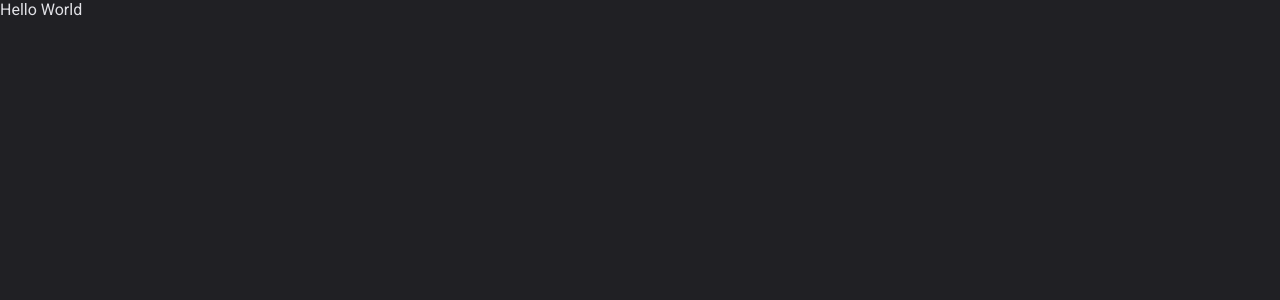
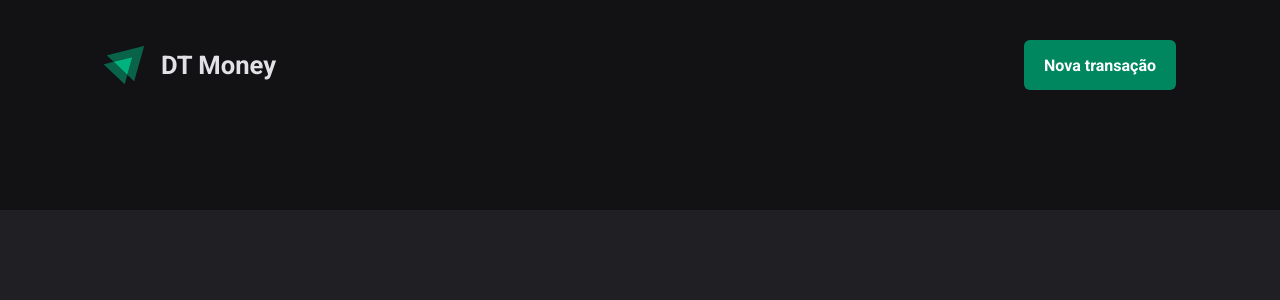
Before and after one commit to moutinhofuturedev/dt-money, a React (Vite) app: page / in a window 1280 px wide. Shown: the top 300 px of the page. Built offline with nearby package versions, Linux system fonts and the light colour scheme.

Commit message:
feature(DT-01): cria componentes

```diff
--- a/src/App.tsx
+++ b/src/App.tsx
@@ -1,12 +1,13 @@
 import { ThemeProvider } from 'styled-components'
 import { defaultTheme } from './styles/theme/default'
 import { GlobalStyle } from './styles/global'
+import { Transactions } from './pages/Transactions'
 
 const App = () => {
   return (
     <ThemeProvider theme={defaultTheme}>
       <GlobalStyle />
-      <p>Hello World</p>
+      <Transactions />
     </ThemeProvider>
   )
 }
--- /dev/null
+++ b/src/components/Header/index.tsx
@@ -0,0 +1,21 @@
+import {
+  HeaderContainer,
+  HeaderContent,
+  HeaderLogo,
+  NewTransactionButton,
+} from './styles'
+import logoImg from '../../assets/logo.svg'
+
+export const Header = () => {
+  return (
+    <HeaderContainer>
+      <HeaderContent>
+        <HeaderLogo>
+          <img src={logoImg} alt="DT Money" />
+          <strong>DT Money</strong>
+        </HeaderLogo>
+        <NewTransactionButton>Nova transação</NewTransactionButton>
+      </HeaderContent>
+    </HeaderContainer>
+  )
+}
--- /dev/null
+++ b/src/pages/Transactions/index.tsx
@@ -0,0 +1,5 @@
+import { Header } from '../../components/Header'
+
+export const Transactions = () => {
+  return <Header />
+}
```
